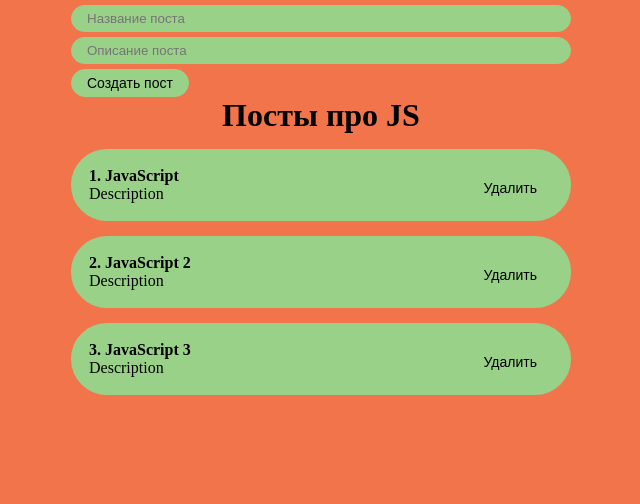
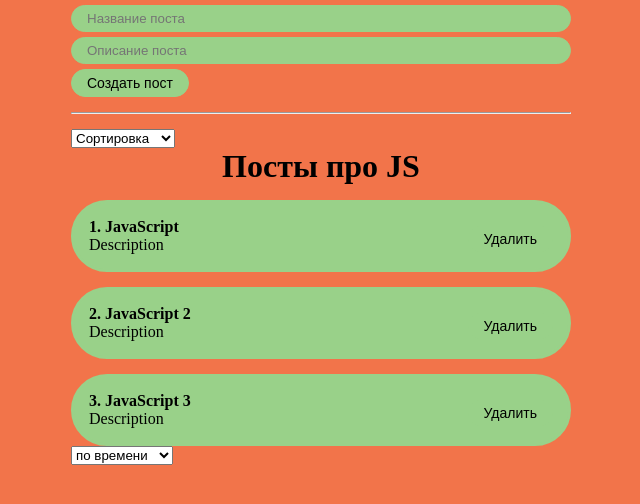
Before and after one commit to Ivan-itdev/react-post-list, a React (Create React App) app: page / in a window 1280 px wide. Shown: the top 504 px of the page, without its empty margins (319-959 px from the left). Built offline with nearby package versions, Linux system fonts and the light colour scheme.

Commit message:
add sort

```diff
--- a/src/App.js
+++ b/src/App.js
@@ -1,6 +1,7 @@
 import React, { useState } from 'react'
 import PostList from './components/PostList'
 import PostForm from './components/PostForm'
+import MySelect from './components/select/MySelect'
 import './styles/App.css'
 
 
@@ -11,6 +12,8 @@ function App() {
     {id: 3, title: 'JavaScript 3', body: 'Description'},
   ])
 
+  const [selectedSort, setSelectedSort] = useState('')
+
   const createPost = (newPost) => {
     setPosts([...posts, newPost])
   }
@@ -19,9 +22,26 @@ function App() {
     setPosts(posts.filter(p => p.id !== post.id))
   }
 
+  const sortPosts = (sort) => {
+    setSelectedSort(sort)
+    console.log(sort)
+  }
+
   return (
     <div className='App'>
       <PostForm create={createPost} />
+      <hr style={{margin:'15px 0'}} />
+      <div>
+        <MySelect
+          value={selectedSort}
+          sortPosts={sortPosts}
+          defaultValue='Сортировка'
+          options={[
+            {value: 'title', name: 'По названию'},
+            {value: 'body', name: 'По описанию'},
+          ]}
+        />
+      </div>
       {posts.length
         ?
         <PostList remove={removePost} posts={posts} title='Посты про JS' />
@@ -29,6 +49,12 @@ function App() {
         <h1 style={{textAlign: 'center'}}>Оёёй, а постов то и нет  о_О</h1>
       }
 
+      <select>
+        <option disabled>Сортировка</option>
+        <option>по времени</option>
+        <option>по алфавиту</option>
+      </select>
+
     </div>
   )
 }
--- a/src/Components/PostForm.jsx
+++ b/src/Components/PostForm.jsx
@@ -1,36 +1,36 @@
-import React, {useState} from 'react'
+import React, { useState } from 'react'
+import MyInput from './input/MyInput'
 import MyButton from './button/MyButton'
-import MyInput from './input/MyInput'
 
+const PostForm = ({addNewPost}) => {
 
-const PostForm = ({create}) => {
-    const [post, setPost] = useState({ title: '', body: '' })
+    const [post, setPost] = useState({
+        id: Date.now(),
+        title: '',
+        body: ''
+      })
 
-    const addNewPost = (event) => {
-        event.preventDefault()
-        const newPost = {
-            ...post, id: Date.now()
-        }
-        create(newPost)
-        setPost({ title: '', body: '' })
-
+    const create = (e) => {
+        e.preventDefault()
+        addNewPost(post)
+        setPost({ ...post, title: '', body: ''})
     }
 
     return (
         <form>
             <MyInput
                 value={post.title}
-                onChange={event => setPost({ ...post, title: event.target.value })}
-                type='text'
+                onChange={e => setPost({ ...post, title: e.target.value })}
+                type="text"
                 placeholder='Название поста'
             />
             <MyInput
                 value={post.body}
-                onChange={event => setPost({ ...post, body: event.target.value })}
+                onChange={e => setPost({ ...post, body: e.target.value })}
                 type="text"
                 placeholder='Описание поста'
             />
-            <MyButton onClick={addNewPost} >Создать пост</MyButton>
+            <MyButton onClick={create}>Создать пост</MyButton>
         </form>
     )
 }
--- /dev/null
+++ b/src/Components/select/MySelect.jsx
@@ -0,0 +1,21 @@
+import React from 'react'
+
+const MySelect = ({options, defaultValue, value, sortPosts}) => {
+    return (
+        <div>
+            <select
+                value={value}
+                onChange={e => sortPosts(e.target.value)}
+            >
+                <option disabled value=''>{defaultValue}</option>
+                {options.map(option =>
+                    <option key={option.value} value={option.value}>
+                        {option.name}
+                    </option>
+                )}
+            </select>
+        </div>
+    )
+}
+
+export default MySelect
```
Also changed, not shown: src/img/mister.png (added), src/styles/App.css (line endings or trailing spaces).
